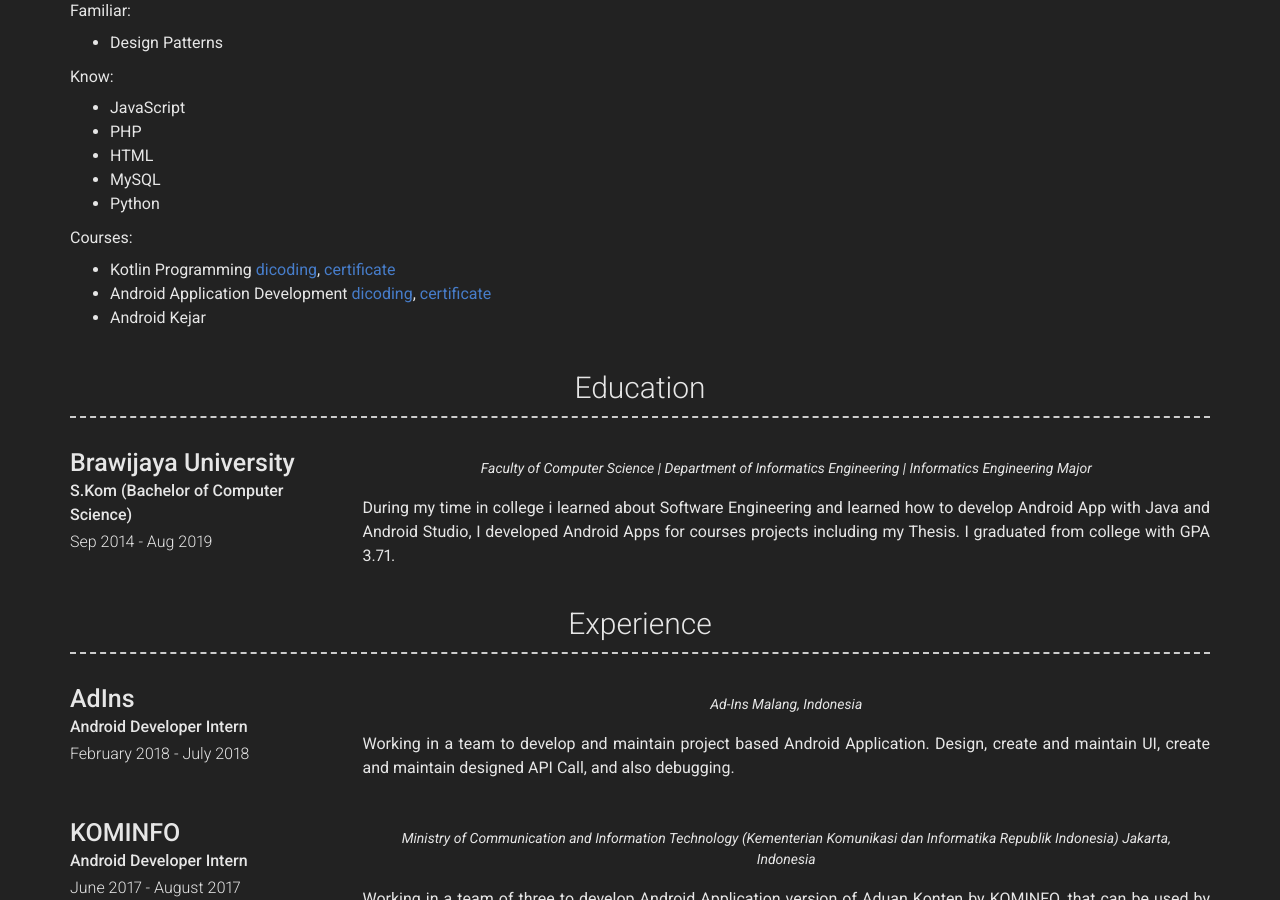
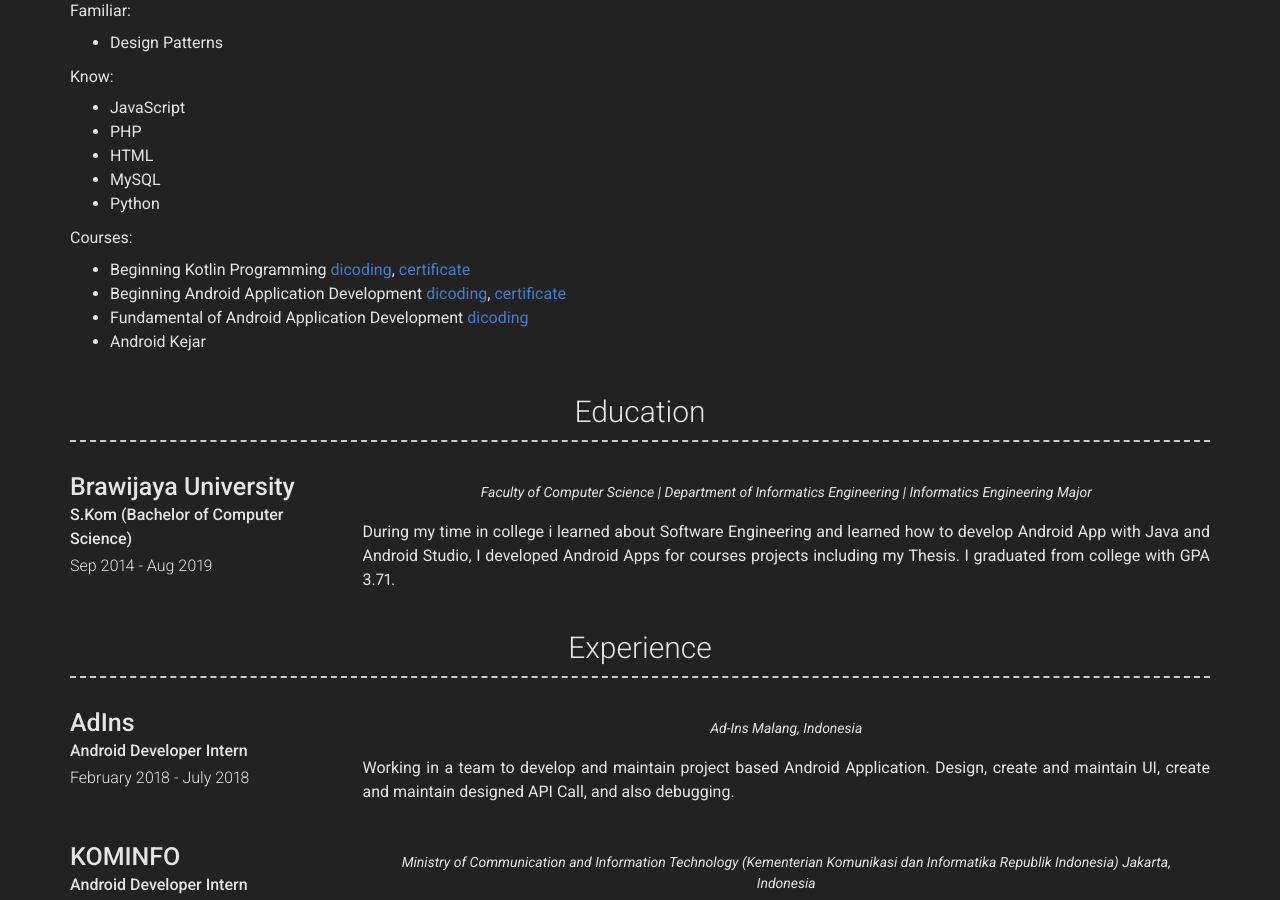
Before and after one commit to fauzanpahlawan/fauzanpahlawan.github.io, a Jekyll site: the page built from index.md, in a window 1280 px wide and 900 px high, scrolled down 480 px. Built offline with Jekyll 4.4.1, drawn with Linux system fonts in a browser that asks for light colours; nearby versions of some CDN libraries.

Commit message:
update certificate

```diff
--- a/_config.yml
+++ b/_config.yml
@@ -67,8 +67,9 @@ about_content: | # this will include new lines to allow paragraphs
     - Python
 
   Courses:
-    - Kotlin Programming [dicoding](https://www.dicoding.com/users/556764/academies), [certificate](https://drive.google.com/open?id=1LS75ogIS8p1bYaZJwZ2GTwH-YaHWesrR)
-    - Android Application Development [dicoding](https://www.dicoding.com/users/556764/academies), [certificate](https://drive.google.com/open?id=17LW88AQWxB-OuCyvs95krsxCm4KmwpRm)
+    - Beginning Kotlin Programming [dicoding](https://www.dicoding.com/users/556764/academies), [certificate](https://drive.google.com/open?id=1LS75ogIS8p1bYaZJwZ2GTwH-YaHWesrR)
+    - Beginning Android Application Development [dicoding](https://www.dicoding.com/users/556764/academies), [certificate](https://drive.google.com/open?id=17LW88AQWxB-OuCyvs95krsxCm4KmwpRm)
+    - Fundamental of Android Application Development [dicoding](https://drive.google.com/file/d/1HBnwuA7-YIvo8ahBOrF9ry2Pz7akxj_h/view)
     - Android Kejar
 
 # Projects Section
```
